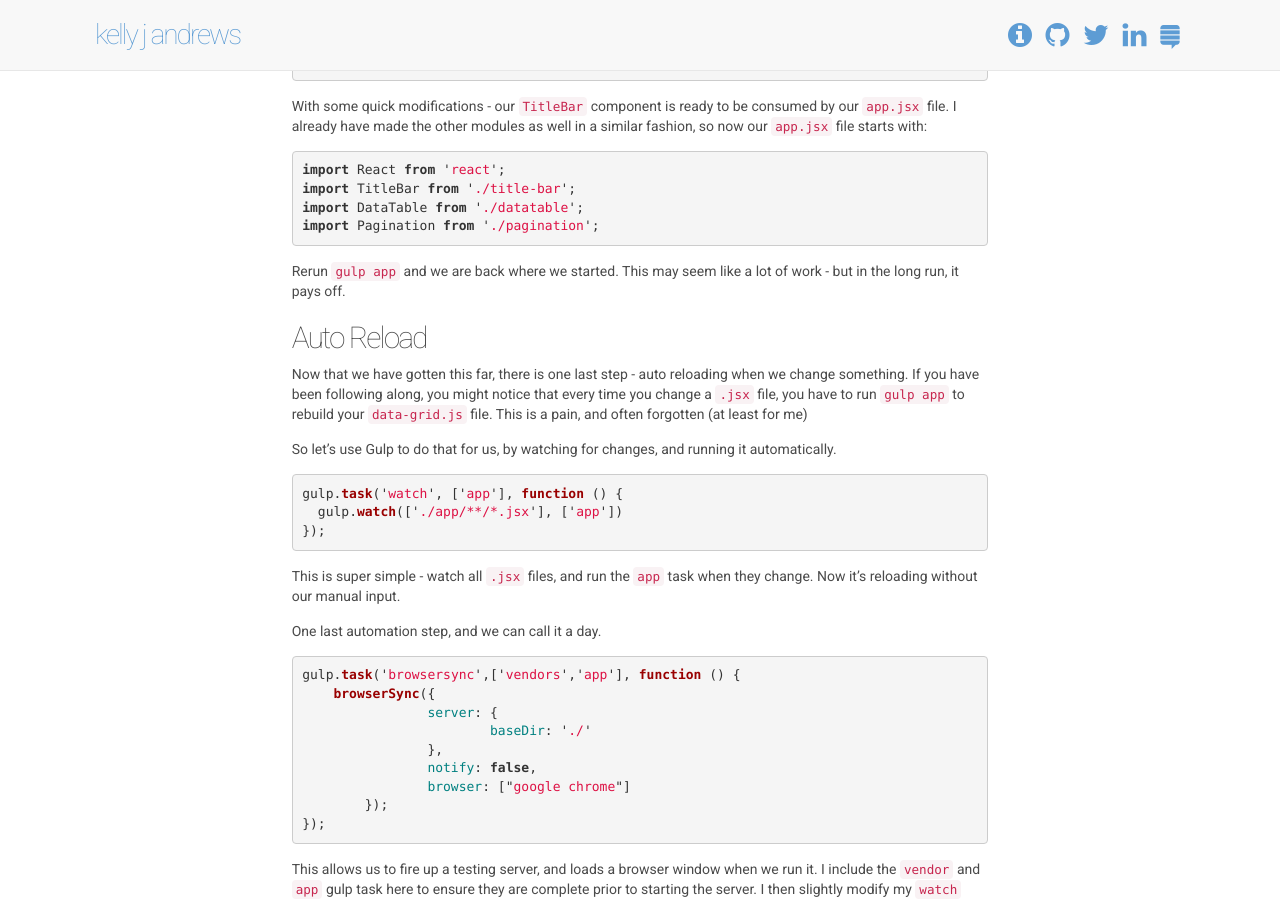
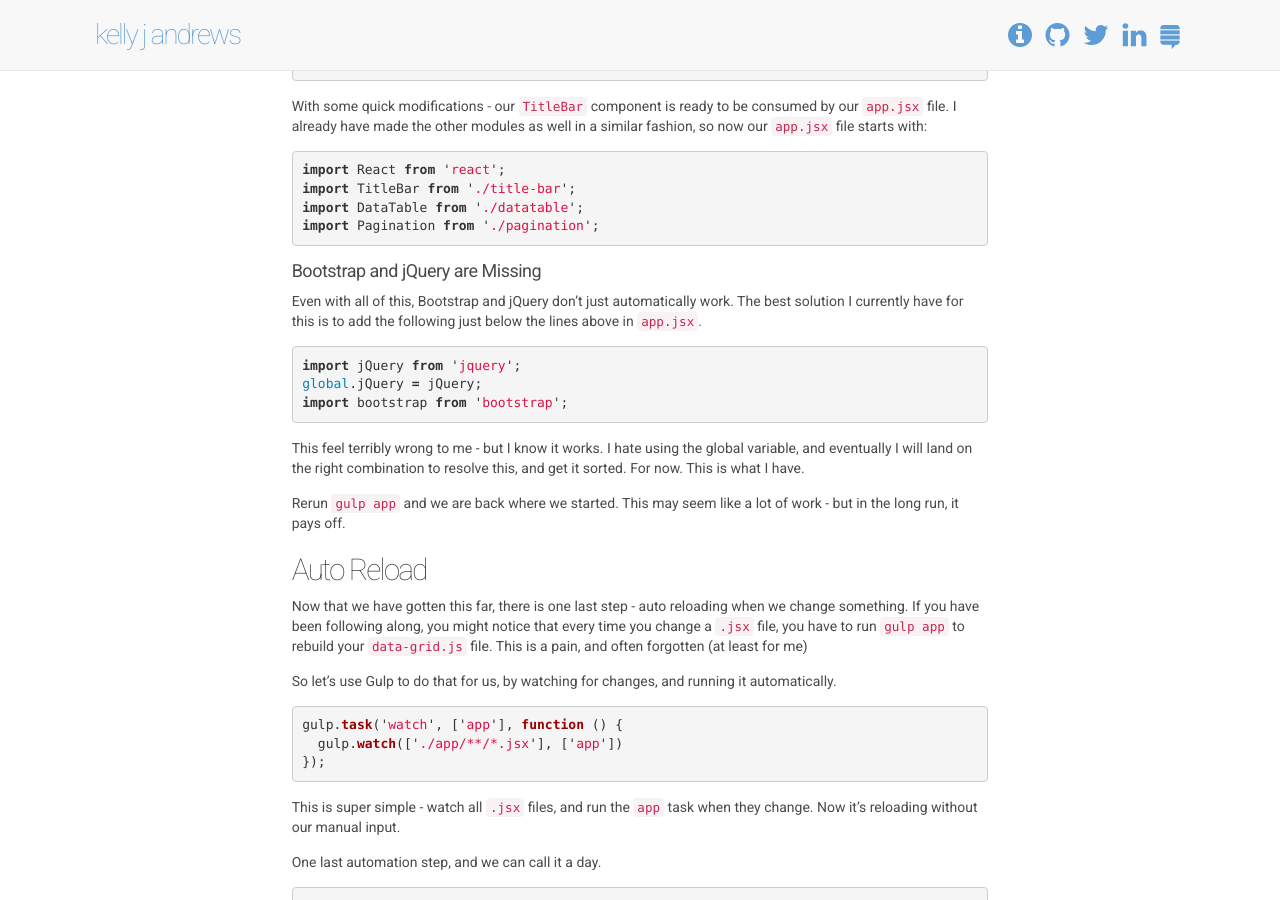
Before and after one commit to kellyjandrews/kellyjandrews.github.io, a Jekyll site: the page built from _posts/2015-04-01-modular-react-components-with-browserify.md, in a window 1280 px wide and 900 px high, scrolled down 4205 px. Built offline with Jekyll 4.4.1, drawn with Linux system fonts in a browser that asks for light colours; nearby versions of some CDN libraries; library files that are not in the unit come from our copies; comment, search, counter and statistics services are not loaded.

Commit message:
updated post

```diff
--- a/_posts/2015-04-01-modular-react-components-with-browserify.md
+++ b/_posts/2015-04-01-modular-react-components-with-browserify.md
@@ -188,6 +188,18 @@ import DataTable from './datatable';
 import Pagination from './pagination';
 {% endhighlight %}
 
+####Bootstrap and jQuery are Missing
+
+Even with all of this, Bootstrap and jQuery don't just automatically work. The best solution I currently have for this is to add the following just below the lines above in `app.jsx`.
+
+{% highlight js %}
+import jQuery from 'jquery';
+global.jQuery = jQuery;
+import bootstrap from 'bootstrap';
+{% endhighlight %}
+
+This feel terribly wrong to me - but I know it works.  I hate using the global variable, and eventually I will land on the right combination to resolve this, and get it sorted. For now. This is what I have.
+
 Rerun `gulp app` and we are back where we started. This may seem like a lot of work - but in the long run, it pays off.
 
 ##Auto Reload
```
